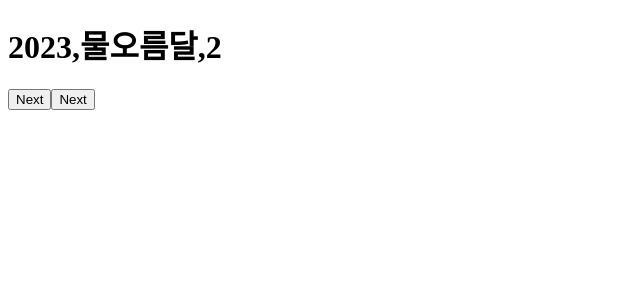
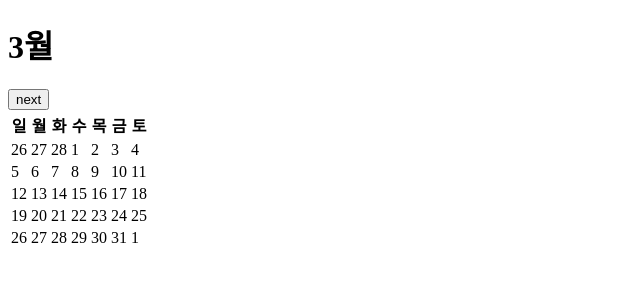
Before and after one commit to apple9710/react_make, a React (Create React App) app: page / in a window 1280 px wide. Shown: the top 300 px of the page, without its empty margins (0-640 px from the left). Built offline with nearby package versions, Linux system fonts and the light colour scheme.

Commit message:
달력 성공!

```diff
--- a/src/App.js
+++ b/src/App.js
@@ -1,16 +1,17 @@
+import Calendar from "./componants/Calendar.js"
 
-
-import Calendar from "./componants/Calendar.js";
+function App(){
 
 
 
 
-function App() {
+
   return (
-    <div className="App">
+    <div>
       <Calendar />
+
     </div>
   );
-}
+};
 
 export default App;
--- a/src/componants/Calendar.js
+++ b/src/componants/Calendar.js
@@ -1,62 +1,106 @@
-import {useState} from "react"
+import {useState} from 'react';
+
 
 function Calendar(){
 
-  var now = new Date();
+// 달력 데이터
+  let header = ["일","월","화","수","목","금","토"];
 
-  var date = now.getDate();
+    let now = new Date();
 
-  var krMonth = ["해오름달","시샘달","물오름달","잎새달","푸른달","누리달","견우직녀달","타오름달","열매달","하늘연달","미틈달","매듭달"]
-  var month = now.getMonth();
-  var year = now.getFullYear();
+    const [plusMonth,setPlusMonth] = useState(0);
 
-  let Mm = month + 0;
+    let monthStart = new Date();//달의 1일
+    let monthEnd = new Date();// 달의 말일
+    let startDate = new Date();// 1주차 시작일
+    let endDate = new Date();// 마지막 주차 말일
+
+
+    //plusMonth 더해서 월 맞춰주기 monthEnd에는 1개월 더해서 빼고 말일 계산
+    monthStart.setMonth(now.getMonth() + plusMonth);
+    monthEnd.setMonth(now.getMonth() + 1 + plusMonth);
+    startDate.setMonth(now.getMonth() + plusMonth);
+    endDate.setMonth(now.getMonth() + plusMonth);
 
 
 
-  const [nowMonth , setNowMonth] = useState(Mm)
+    // 지정된 날짜 - 지정된 날짜 로 말일 구하고 해당 일에서 + 1 해줘서 시작일구하기
+    monthStart.setDate(monthStart.getDate() - monthStart.getDate() + 1);
+    monthEnd.setDate(monthEnd.getDate() - monthEnd.getDate());
 
-  function btnNext(){
-    setNowMonth(nowMonth + 1)
-    if(nowMonth >= krMonth.length -1){
-      setNowMonth(0)
+    //시작일과 말일에서 요일 구한 후에 빼줘서 시작 주의 일 구하기
+    startDate.setDate(monthStart.getDate() - monthStart.getDay());
+    endDate.setDate(monthEnd.getDate() + (6 - monthEnd.getDay()));
+
+    // 삼항 연산자 사용해서 월 마지막 날이 같을 경우 다음달 더하기 X
+    let oneMonth =
+    monthStart.getDay() +
+    monthEnd.getDate() +
+    (monthEnd.getDate() === endDate.getDate() ?  0: endDate.getDate());
+
+
+    //버튼 클릭시 월 이동
+    function nextClick(){
+      setPlusMonth(plusMonth + 1)
+      console.log(plusMonth)
+      if(plusMonth + now.getMonth() === 11){
+        setPlusMonth(0 - now.getMonth())
+      }
     }
-    console.log(nowMonth)
-  }
+
+
+    let arr = [];
+    let row = [];
+    let rowIdx = 0; //tr 키값
+
+
+    for(let i = 0; i <oneMonth; i++){
+      // 전달 구하는 if문
+      if(i < monthStart.getDay()){
+        arr.push(<td key = {i}>{startDate.getDate() +(i)}</td>)
+      }//이번달 구하는 if문
+      else if(monthStart.getDay() <= i && i < monthEnd.getDate() + monthStart.getDay() ){
+        arr.push(<td key = {i}>{(i + 1) - monthStart.getDay()}</td>)
+      }//다음달 구하는 if문
+      else if (monthEnd.getDate() + monthStart.getDay() <= i && i < oneMonth ){
+        arr.push(<td key = {i}>{(i + 1) - (monthStart.getDay() + monthEnd.getDate())}</td>)
+      }
+
+      if(arr.length === 7){
+        row.push(<tr key={rowIdx}>{arr}</tr>);
+        rowIdx++;
+        arr = [];
+
+      }
+
+    }
 
 
 
 
-
-
-
-
-
-  function Table(){
-    return (
-      <div>
-        <button onClick={btnNext}>
-          Next
-        </button>
-        <button onClick={btnNext}>
-          Next
-        </button>
-        <table>
-
-        </table>
-      </div>
-    )
-
-  }
-
+  // 1번부터 시작 끝 전월 익월
 
 
   return (
     <div>
-      <h1>{year},{krMonth[nowMonth]},{date} </h1>
-      <Table />
+
+      <h1 key={plusMonth + now.getMonth()}>{plusMonth + now.getMonth() + 1 +'월'}</h1>
+      <button onClick={nextClick}>next</button>
+      <table>
+        <thead>
+          <tr>
+            {header.map((item)=>{
+              return <th key={item}>{item}</th>;
+            })}
+          </tr>
+        </thead>
+        <tbody>
+            {row}
+        </tbody>
+      </table>
+
     </div>
-  )
-}
+  );
+};
 
 export default Calendar;
```
